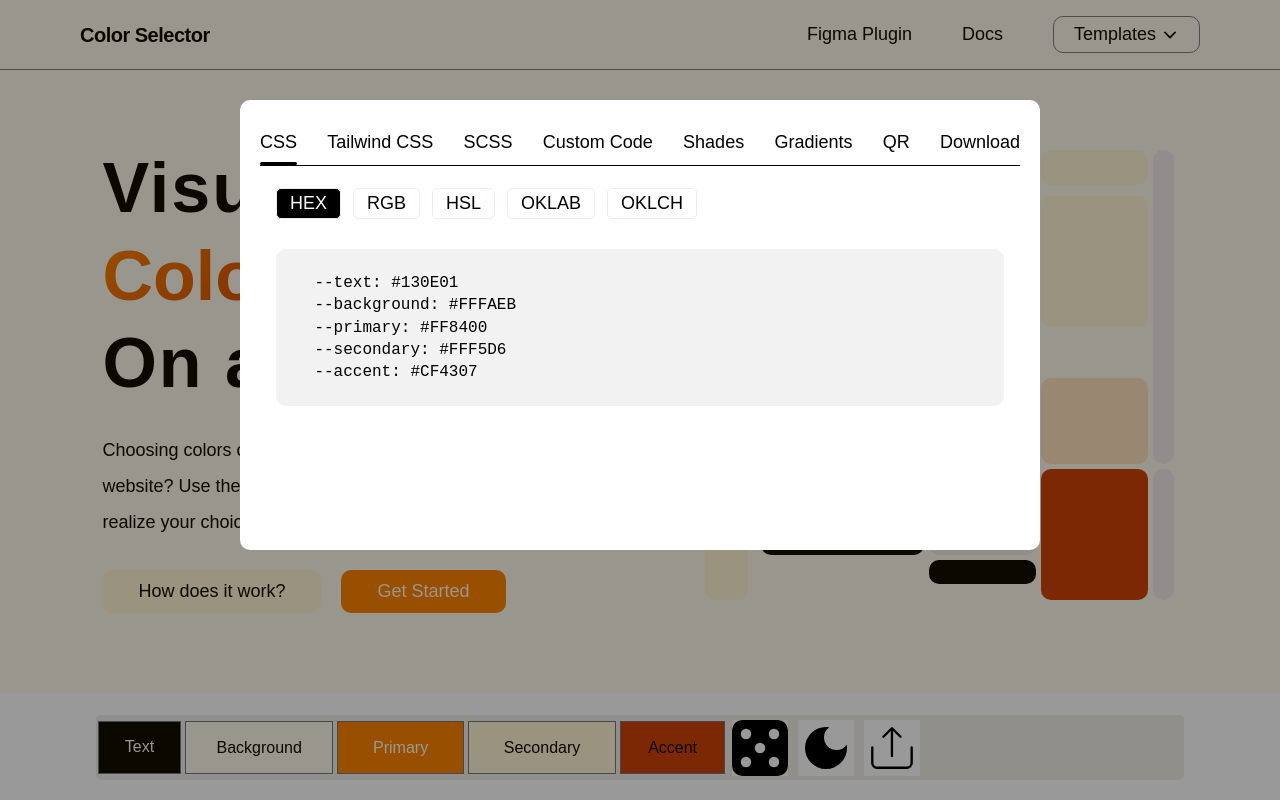
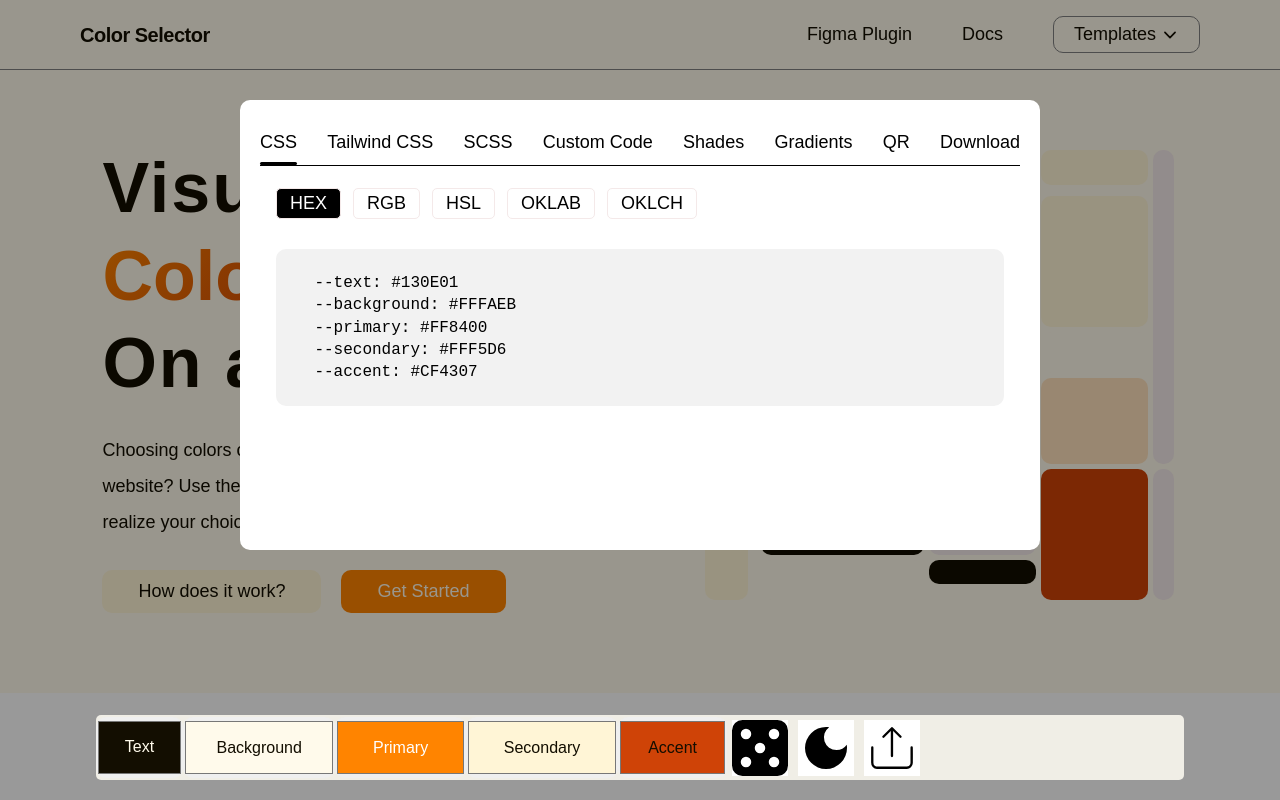
Before and after one commit to eduarf/visualize-colors, a React (Vite) app: page / in a window 1280 px wide. Both pictures are taken after a click on the icon 892 px from the left and 747 px from the top of the page. Built offline with nearby package versions, Linux system fonts and the light colour scheme; a web font is replaced by a local one.

Commit message:
toolbar update

```diff
--- a/src/components/popup/ExportPopup.jsx
+++ b/src/components/popup/ExportPopup.jsx
@@ -62,19 +62,22 @@ export default function ExportPopup() {
   const popupContent = useSelector((state) => state.popup.popupContent);
 
   useEffect(() => {
-    document.addEventListener("click", handleClickOutside, true);
+    const handleClickOutside = (e) => {
+      const isToolBarClick = e.target.closest("#toolbar");
+      const isPopupContentClick = e.target.closest("#popupContent");
+
+      if (!isToolBarClick && !isPopupContentClick && ref.current && !ref.current.contains(e.target)) {
+        dispatch(offExport());
+      }
+    };
+
+    document.addEventListener("click", handleClickOutside);
 
     return () => {
-      document.removeEventListener("click", handleClickOutside, true);
+      document.removeEventListener("click", handleClickOutside);
     };
-    // eslint-disable-next-line react-hooks/exhaustive-deps
-  }, []);
+  }, [dispatch, ref]);
 
-  const handleClickOutside = (e) => {
-    if (ref.current && !ref.current.contains(e.target)) {
-      dispatch(offExport());
-    }
-  };
   return (
     <StyledExportCard ref={ref}>
       <StyledTabList>
--- a/src/components/toolbar/ToolBar.jsx
+++ b/src/components/toolbar/ToolBar.jsx
@@ -23,7 +23,7 @@ const StyledToolBar = styled.div`
   border-radius: 0.5rem;
   display: flex;
   align-items: center;
-  z-index: 998;
+  z-index: 999999;
 `;
 
 const StyledDice = styled(BsDice5Fill)`
@@ -59,14 +59,14 @@ export default function ToolBar() {
   const isDark = useSelector((state) => state.theme.isDark);
   const dispatch = useDispatch();
   return (
-    <StyledToolBar>
+    <StyledToolBar id='toolbar'>
       <Text />
       <Background />
       <Primary />
       <Secondary />
       <Accent />
       <StyledDice onClick={() => dispatch(changeTheme())} />
-      { isDark ? <StyledLightMode onClick={() => dispatch(returnToLight())} /> : <StyledDarkMode onClick={() => dispatch(darkTheme())} /> }
+      { isDark ? <StyledLightMode id="toolbar" onClick={() => dispatch(returnToLight())} /> : <StyledDarkMode id='toolbar' onClick={() => dispatch(darkTheme())} /> }
       <StyledExportIcon onClick={() => dispatch(onExport())} />
     </StyledToolBar>
   );
```
